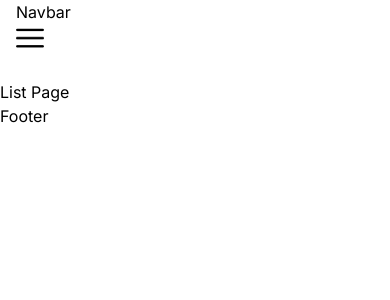
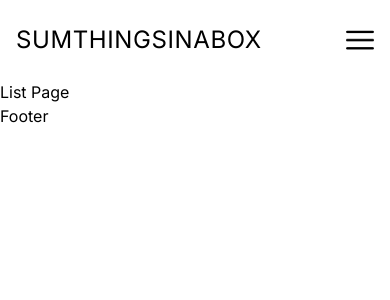
Before and after one commit to KHarrisDev/Sumthingsinabox, a Next.js app: page /list in a window 390 px wide. Shown: the top 300 px of the page. Built offline with nearby package versions, Linux system fonts and the light colour scheme.

Commit message:
Styling Navbar
Styled the contents inside Navbar with flexbox by adding space between the 2 components in Navbar. Used positioning to display the menu component in an open state. Added class for the mobile menu open state.

```diff
--- a/src/components/Menu.tsx
+++ b/src/components/Menu.tsx
@@ -17,7 +17,7 @@ export default function Menu() {
         onClick={() => setOpen((prev) => !prev)}
       />
       {open && (
-        <div>
+        <div className="absolute bg-black text-white left-0 top-20 w-full h-[calc(100vh-80px)] flex flex-col items-center justify-center gap-8 text-xl z-10">
           <Link href="/">Homepage</Link>
           <Link href="/">Shop</Link>
           <Link href="/">Deals</Link>
--- a/src/components/Navbar.tsx
+++ b/src/components/Navbar.tsx
@@ -1,15 +1,18 @@
 import Link from "next/link";
+import Image from "next/image";
 
 import Menu from "./Menu";
 
 export default function Navbar() {
   return (
-    <div className="h-20 px-4 md:px-8 lg:px-16 xl:px-32 2xl:px-64">
-      Navbar
+    <div className="h-20 px-4 md:px-8 lg:px-16 xl:px-32 2xl:px-64 relative">
       {/* Mobile */}
-      <Link href="/">
+      <div className="h-full flex items-center justify-between">
+        <Link href="/">
+          <div className="text-2xl tracking-wide">SUMTHINGSINABOX</div>
+        </Link>
         <Menu />
-      </Link>
+      </div>
     </div>
   );
 }
```
